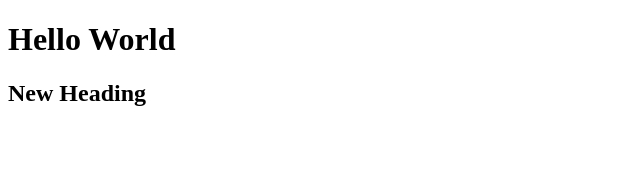
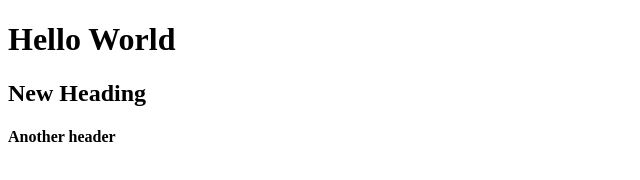
Before and after one commit to markestrada8/git_practice, a plain HTML site: page index.html in a window 1280 px wide. Shown: the whole page, without its empty margins (0-640 px from the left). Drawn offline with Linux system fonts and the light colour scheme.

Commit message:
add header

```diff
--- a/index.html
+++ b/index.html
@@ -12,6 +12,7 @@
   <h1>Hello World</h1>
 
   <h2>New Heading</h2>
+  <h4>Another header</h4>
 </body>
 
 </html>
```
